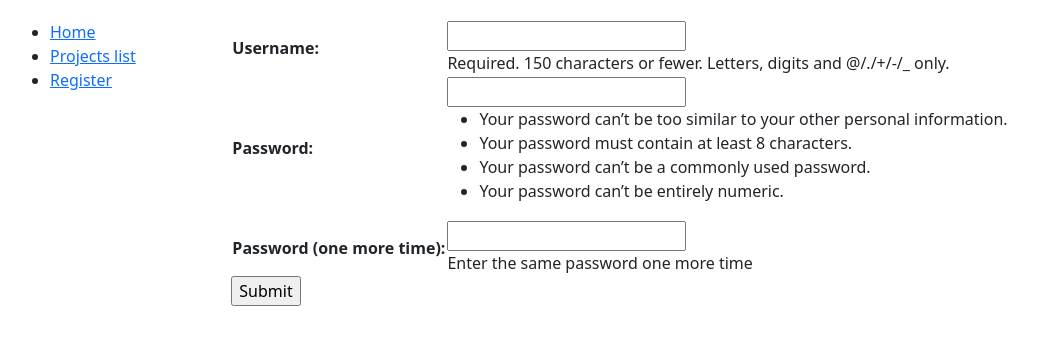
After one commit to nickelk/onemorecrm, a Django app: page /owncabinet/register/ in a window 1280 px wide. The commit adds this page. Shown: the top 345 px of the page, without its empty margins (14-1052 px from the left). Run offline with Django 3.2, Linux system fonts and the light colour scheme; some libraries are stand-ins or nearby versions.

Commit message:
New user registration added

```diff
--- /dev/null
+++ b/owncabinet/forms.py
@@ -0,0 +1,48 @@
+from django import forms
+from django.contrib.auth import password_validation
+from django.core.exceptions import ValidationError
+from .models import OwnCabinet
+
+
+# class ChangeUserInfoForm(forms.ModelForm):
+#     email = forms.EmailField(required=True, label='Адрес электронной почты')
+#
+#     class Meta:
+#         model = OwnCabinet
+#         fields = ('username', 'email', 'first_name', 'last_name',
+#                   'send_messages')
+
+
+class RegisterUserForm(forms.ModelForm):
+    # email = forms.EmailField(required=True, label='Адрес электронной почты')
+    password1 = forms.CharField(label='Password', widget=forms.PasswordInput,
+                                help_text=password_validation.password_validators_help_text_html())
+    password2 = forms.CharField(label='Password (one more time)',
+                                widget=forms.PasswordInput,
+                                help_text='Enter the same password one more time')
+
+    def clean_password1(self):
+        password1 = self.cleaned_data['password1']
+        if password1:
+            password_validation.validate_password(password1)
+        return password1
+
+    def clean(self):
+        super().clean()
+        password1 = self.cleaned_data['password1']
+        password2 = self.cleaned_data['password2']
+        if password1 and password2 and password1 != password2:
+            errors = {'password2': ValidationError(
+                'Passwords mismatch', code='password_mismatch')}
+            raise ValidationError(errors)
+
+    def save(self, commit=True):
+        user = super().save(commit=False)
+        user.set_password(self.cleaned_data['password1'])
+        if commit:
+            user.save()
+        return user
+
+    class Meta:
+        model = OwnCabinet
+        fields = ('username', 'password1', 'password2')
--- a/owncabinet/urls.py
+++ b/owncabinet/urls.py
@@ -4,4 +4,6 @@ from . import views
 urlpatterns = [
     path('', views.OwnCabinetDetailView.as_view(), name='owncabinet'),
     path('update/', views.OwnCabinetUpdateView.as_view(), name='owncabinet-update'),
+    path('register/', views.RegisterUserView.as_view(), name='register-user'),
+    path('register/done', views.RegisterDoneView.as_view(), name='register-done'),
 ]
--- a/owncabinet/views.py
+++ b/owncabinet/views.py
@@ -1,5 +1,8 @@
 from django.contrib.auth.mixins import LoginRequiredMixin
-from django.views.generic import DetailView, UpdateView
+from django.urls import reverse_lazy
+from django.views.generic import DetailView, UpdateView, CreateView, TemplateView
+
+from .forms import RegisterUserForm
 from .models import OwnCabinet
 from django.shortcuts import get_object_or_404
 
@@ -47,3 +50,14 @@ class OwnCabinetUpdateView(LoginRequiredMixin, UpdateView):
         if not queryset:
             queryset = self.get_queryset()
         return get_object_or_404(queryset, pk=self.user_id)
+
+
+class RegisterUserView(CreateView):
+    model = OwnCabinet
+    template_name = 'registration/register_user.html'
+    form_class = RegisterUserForm
+    success_url = reverse_lazy('register-done')
+
+
+class RegisterDoneView(TemplateView):
+    template_name = 'registration/register_done.html'
--- a/templates/base_generic.html
+++ b/templates/base_generic.html
@@ -24,6 +24,8 @@
               <li>User: <strong>{{ user.get_username }}</strong></li>
               <li><a href="{% url 'owncabinet' %}">My profile</a></li>
               <li><a href="{% url 'logout' %}">Logout</a></li>
+          {% else %}
+              <li><a href="{% url 'register-user' %}">Register</a></li>
           {% endif %}
 
       </ul>
--- /dev/null
+++ b/templates/registration/register_done.html
@@ -0,0 +1,5 @@
+{% extends "base_generic.html" %}
+
+{% block content %}
+    <h3>Register done</h3>
+{% endblock %}
--- /dev/null
+++ b/templates/registration/register_user.html
@@ -0,0 +1,13 @@
+{% extends "base_generic.html" %}
+
+{% block content %}
+
+<form action="" method="post" enctype="multipart/form-data">
+    {% csrf_token %}
+    <table>
+    {{ form.as_table }}
+    </table>
+    <input type="submit" value="Submit" />
+
+</form>
+{% endblock %}
```
